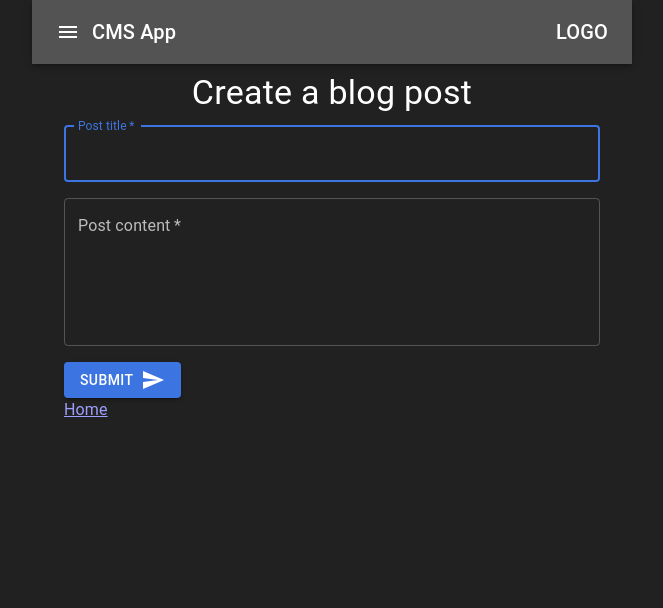
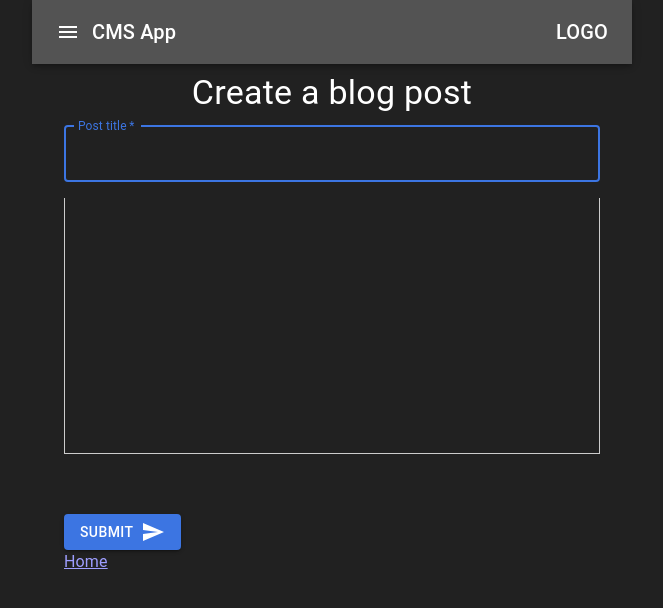
Before and after one commit to TheMarv/capstone-project, a Next.js app: page /blog/create in a window 1280 px wide. Shown: the top 608 px of the page, without its empty margins (308-971 px from the left). Built offline with nearby package versions, Linux system fonts and the light colour scheme.

Commit message:
Implement quill-react

```diff
--- /dev/null
+++ b/components/Richtext.jsx
@@ -0,0 +1,62 @@
+import React from 'react';
+import dynamic from 'next/dynamic';
+import styled from '@emotion/styled';
+
+import 'react-quill/dist/quill.snow.css';
+const ReactQuill = dynamic(import('react-quill'), {
+  ssr: false,
+  loading: () => <p>Loading Editor</p>,
+});
+
+const editorHeight = 300;
+
+export default function Richtext({ value, onChange }) {
+  const modules = {
+    toolbar: {
+      container: [
+        [{ header: [1, 2, false] }],
+        ['bold', 'italic', 'underline', 'strike', 'blockquote'],
+        [
+          { list: 'ordered' },
+          { list: 'bullet' },
+          { indent: '-1' },
+          { indent: '+1' },
+        ],
+        ['link'],
+        ['clean'],
+      ],
+    },
+  };
+
+  const formats = [
+    'header',
+    'bold',
+    'italic',
+    'underline',
+    'strike',
+    'blockquote',
+    'list',
+    'bullet',
+    'indent',
+    'link',
+  ];
+
+  return (
+    <StyledEditor>
+      <ReactQuill
+        formats={formats}
+        modules={modules}
+        value={value}
+        onChange={onChange}
+        style={{ height: editorHeight - 44 }}
+      />
+    </StyledEditor>
+  );
+}
+
+const StyledEditor = styled.div`
+  height: ${editorHeight}px;
+  .quill > .ql-toolbar:first-child {
+    display: none !important;
+  }
+`;
--- a/package.json
+++ b/package.json
@@ -22,6 +22,7 @@
     "next": "12.1.6",
     "react": "18.1.0",
     "react-dom": "18.1.0",
+    "react-quill": "^2.0.0-beta.4",
     "zustand": "^4.0.0-rc.1"
   },
   "devDependencies": {
--- a/pages/blog/create.jsx
+++ b/pages/blog/create.jsx
@@ -1,16 +1,15 @@
-import {
-  Box,
-  Button,
-  Container,
-  Grid,
-  TextField,
-  Typography,
-} from '@mui/material';
-import { Send } from '@mui/icons-material';
+import Link from 'next/link';
 import { useState } from 'react';
-import Link from 'next/link';
+import Box from '@mui/material/Box';
+import Grid from '@mui/material/Grid';
+import { useRouter } from 'next/router';
+import Button from '@mui/material/Button';
+import Send from '@mui/icons-material/Send';
 import useStore from '../../hooks/useStore';
-import { useRouter } from 'next/router';
+import TextField from '@mui/material/TextField';
+import Container from '@mui/material/Container';
+import Richtext from '../../components/Richtext';
+import Typography from '@mui/material/Typography';
 
 export default function Create() {
   const router = useRouter();
@@ -55,23 +54,21 @@ export default function Create() {
               inputProps={{ maxLength: 100, minLength: 5 }}
               value={formState.title}
               onChange={event =>
-                setFormState({ ...formState, title: event.target.value })
+                setFormState({
+                  title: event.target.value,
+                  content: formState.content,
+                })
               }
             />
           </Grid>
           <Grid item>
-            <TextField
-              name="content"
-              label="Post content"
-              type="text"
-              rows={5}
-              multiline
-              fullWidth
-              required
-              inputProps={{ maxLength: 5000, minLength: 10 }}
+            <Richtext
               value={formState.content}
-              onChange={event =>
-                setFormState({ ...formState, content: event.target.value })
+              onChange={input =>
+                setFormState({
+                  title: formState.title,
+                  content: input,
+                })
               }
             />
           </Grid>
```
Also changed, not shown: components/Blogpost.jsx (+21 -9 lines), 1 other file (tests, documents, lock files or other folders).
